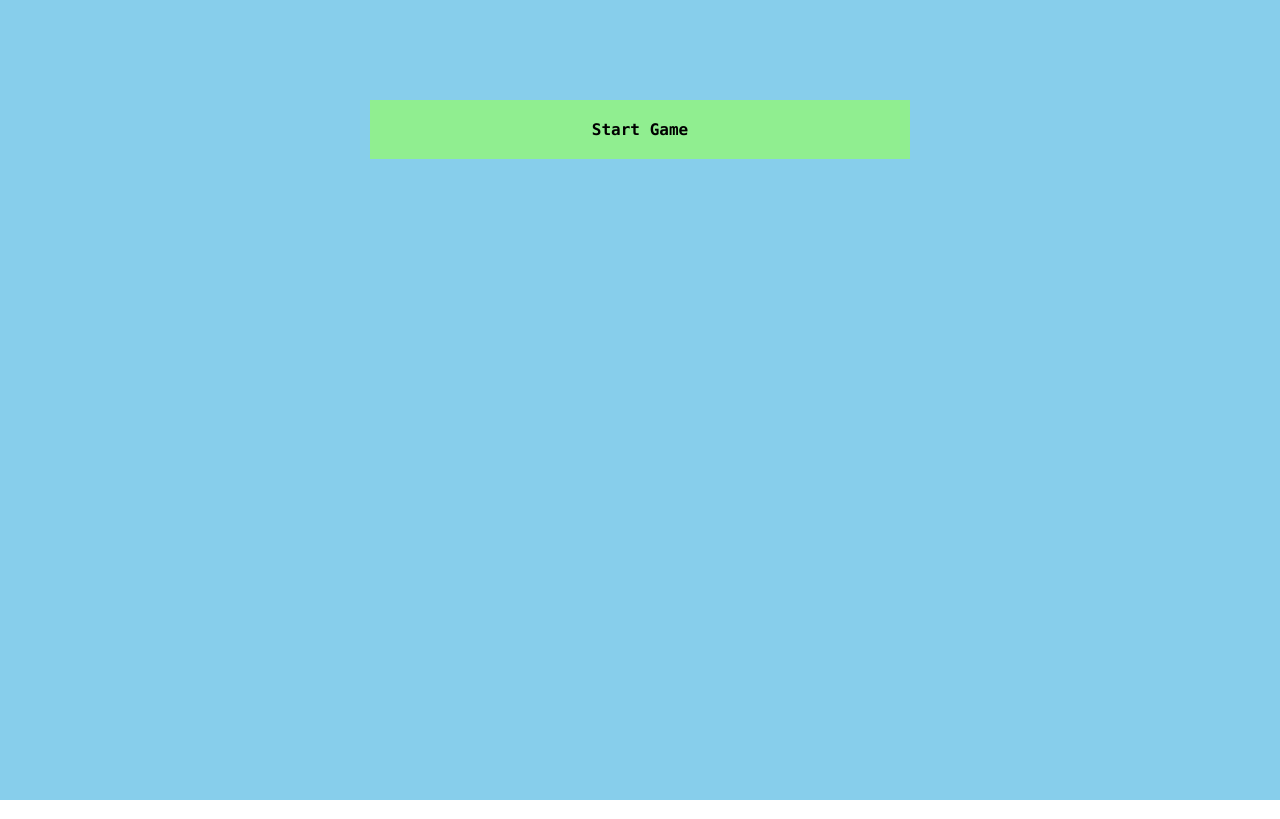
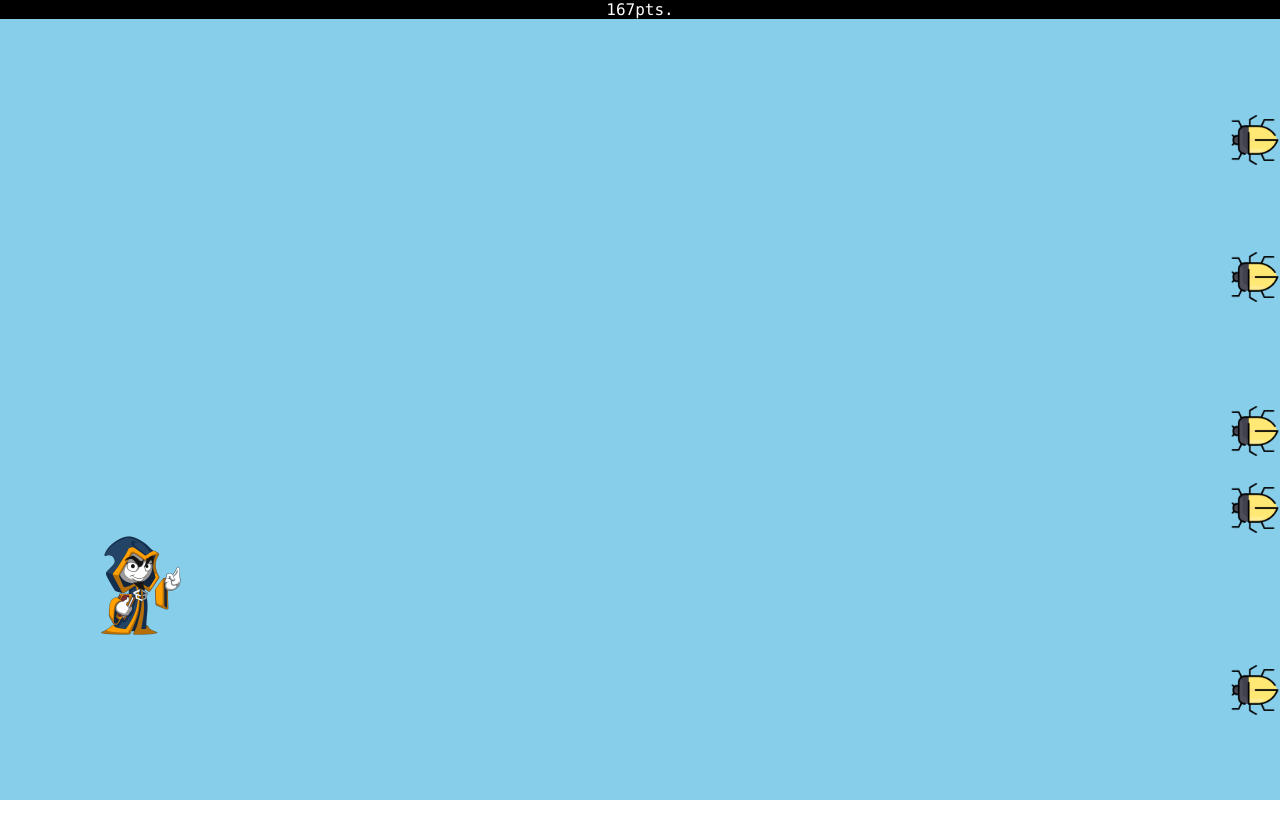
Before and after one commit to MagdalenaGoranova/wizard-game, a plain HTML site: page index.html in a window 1280 px wide. Both pictures are taken after a click on the element "Start Game". Drawn offline with Linux system fonts and the light colour scheme.

Commit message:
Add score points

```diff
--- a/gameFactory.js
+++ b/gameFactory.js
@@ -5,6 +5,7 @@ function gameFactory() {
 
     let startScreen = document.querySelector('.start-screen');
     let playScreen = document.querySelector('.play-screen');
+    let scoreScreen = document.querySelector('.score-screen');
     let wizardElement = createWizard(wizard.x, wizard.y);
 
 
@@ -14,6 +15,7 @@ function gameFactory() {
     let factory = {
         startScreen,
         playScreen,
+        scoreScreen,
         wizardElement,
         createBug: () => {
             let bugElement = document.createElement('div');
--- a/gameState.js
+++ b/gameState.js
@@ -1,12 +1,14 @@
 function gameStateFactory() {
     let state = {
         gameOver: false,
+        score: 0,
         wizard: {
             x: 100,
             y: 200,
             width: 82,
             height: 100,
-            speed: 7
+            speed: 7,
+            gravity: 2,
         },
         keys: {},
         bugStats: {
--- a/index.html
+++ b/index.html
@@ -10,6 +10,7 @@
 <body>
     <div class="game-view">
         <div class="start-screen">Start Game</div>
+        <div class="score-screen">0 pts.</div>
         <div class="play-screen hidden"></div>
 
     </div>
@@ -37,7 +38,7 @@
 
         function gameLoop(timestamp) {
             let { wizard } = state;
-            let { wizardElement } = game;
+            let { wizardElement, scoreScreen } = game;
 
             modifyWizardPosition(state, game);
 
@@ -46,17 +47,17 @@
             .forEach(x => {
                 let currentPosition = parseInt(x.style.left); // turn px into a number (10px -> 10)
 
-                 // check for collision - we check for collision before moving the bug to the left
-                if (hasCollision(wizardElement, x)) {
-                    state.gameOver = true;
-
-                }
-
                 //  we have to delete the bugs when x < 0 (when they reach the end of the screen)
                 if(currentPosition > 0 ) {
                     x.style.left = currentPosition - state.bugStats.speed + 'px'; // moves bug to the left
                 } else {
                     x.remove(); // remove the bug elements from the DOM
+                }
+
+                  // check for collision
+                if (hasCollision(wizardElement, x)) {
+                    state.gameOver = true;
+
                 }
 
             });
@@ -70,20 +71,30 @@
             // Render - visualize the logic
             wizardElement.style.top = wizard.y + 'px';
             wizardElement.style.left = wizard.x + 'px';
+            scoreScreen.textContent = state.score + 'pts.';
+
 
             if(!state.gameOver) {
+                state.score += 1; // adding score
                 window.requestAnimationFrame(gameLoop);
             } else {
-                alert('Game Over');
+                alert('Game Over' + state.score);
             }
         }
         function modifyWizardPosition(state,  game) {
             let wizard = state.wizard;
+
+            // add gravity pull
+            let isLowerBound = wizard.y + wizard.height >= game.playScreen.offsetHeight;
+            if(!isLowerBound) {
+                wizard.y += wizard.gravity;
+
+            }
             // user input
             if (state.keys.KeyW && wizard.y > 0)  {
                 wizard.y -= wizard.speed;
             }
-            if (state.keys.KeyS && wizard.y + wizard.height < game.playScreen.offsetHeight) {
+            if (state.keys.KeyS && !isLowerBound) {
                 wizard.y += wizard.speed;
             }
             if (state.keys.KeyA && wizard.x > 0) {
--- a/style.css
+++ b/style.css
@@ -22,6 +22,11 @@ body {
     width: 100%;
     height: 100%;
 }
+.score-screen {
+    background-color: black;
+    color: white;
+    text-align: center;
+}
 .hidden {
     display: none;
 }
```
